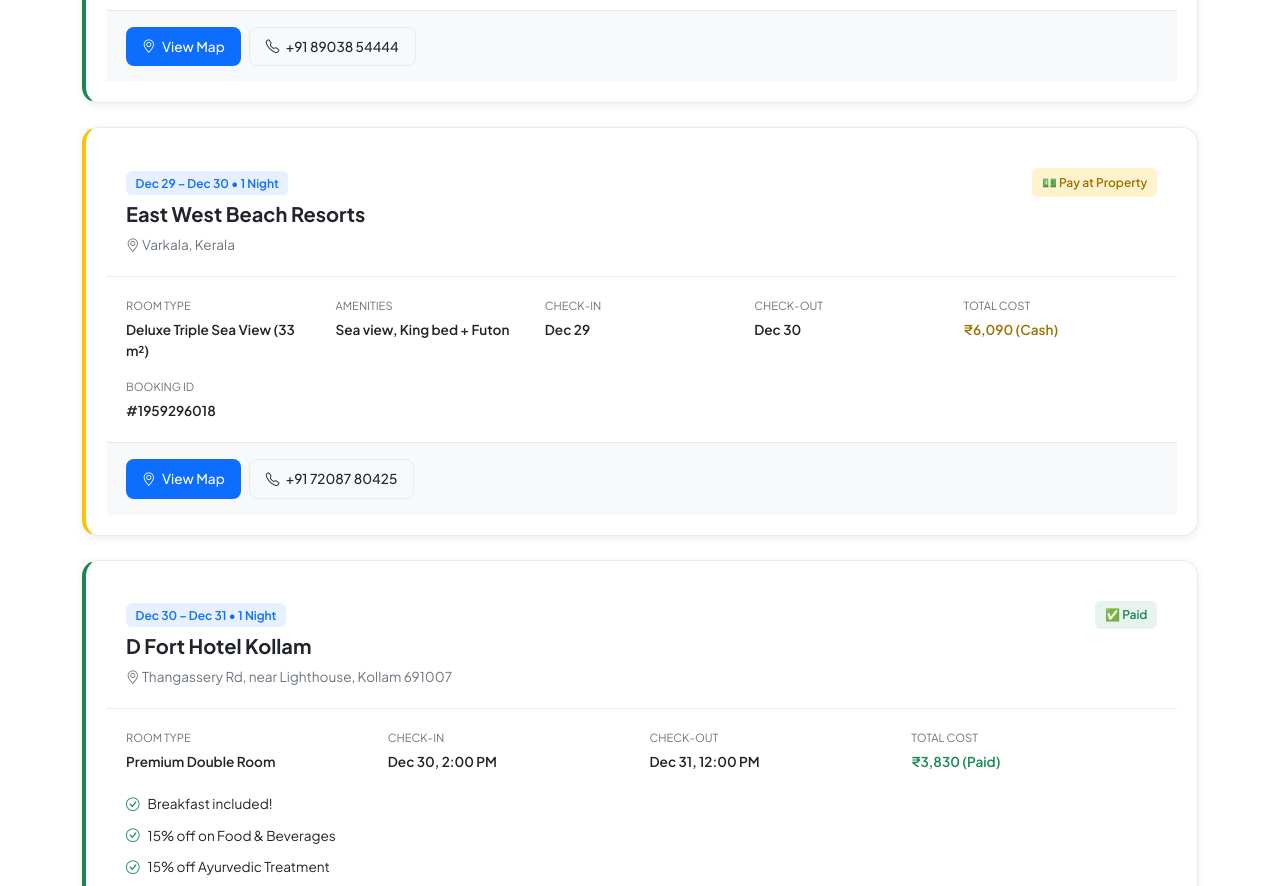
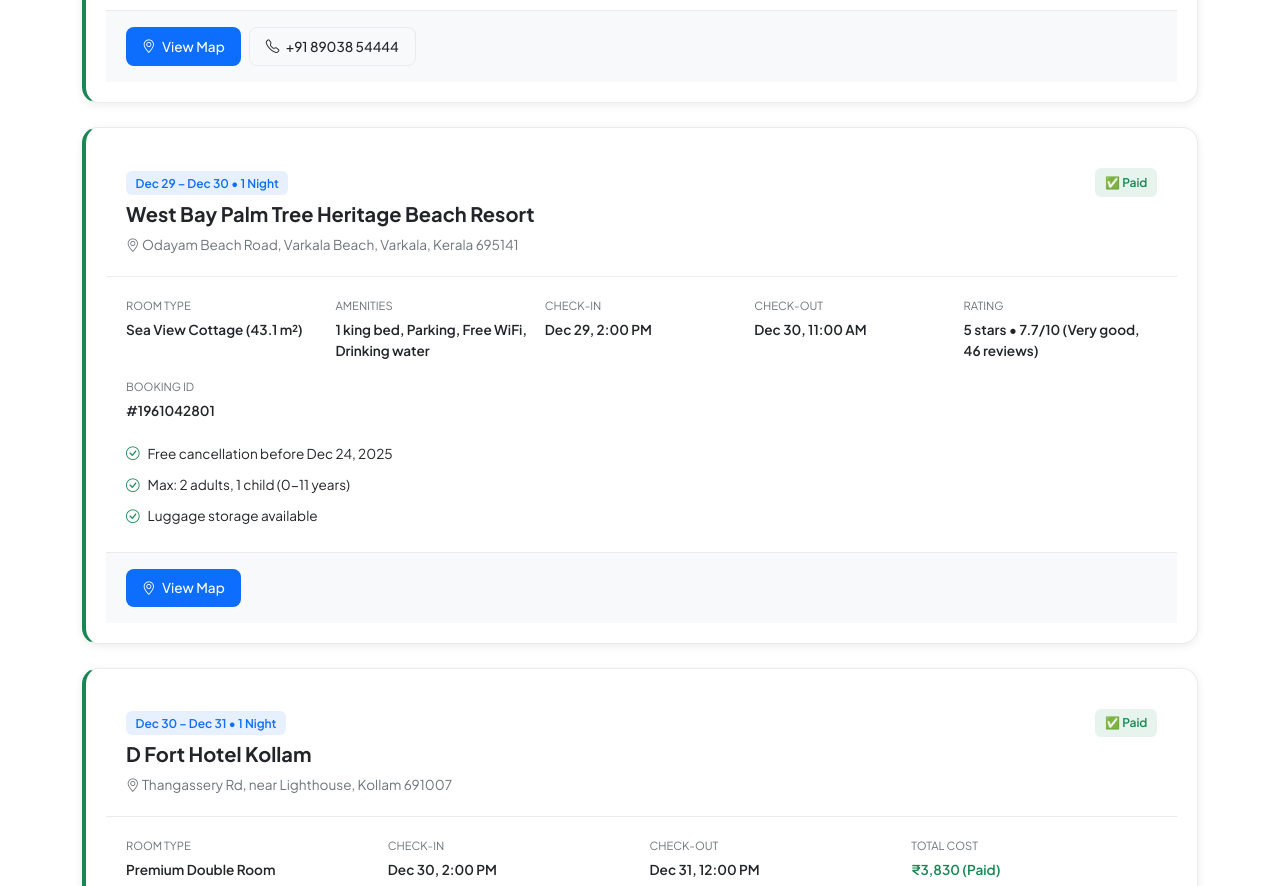
Before and after one commit to sunando94/SouthIndiaTrip, a website: page hotels.html in a window 1280 px wide. Shown: the part 1340-2226 px from the top of the page. Drawn offline with nearby package versions, Linux system fonts and the light colour scheme.

Commit message:
Update Varkala hotel booking: West Bay Palm Tree Heritage Beach Resort (Booking #1961042801)

```diff
--- a/hotels.html
+++ b/hotels.html
@@ -53,11 +53,11 @@
           <div class="summary-label">Nights</div>
         </div>
         <div class="summary-card success">
-          <div class="summary-value">₹21,056</div>
+          <div class="summary-value">₹27,146</div>
           <div class="summary-label">Paid</div>
         </div>
         <div class="summary-card warning">
-          <div class="summary-value">₹12,180</div>
+          <div class="summary-value">₹6,090</div>
           <div class="summary-label">Pay at Hotel</div>
         </div>
         <div class="summary-card danger">
@@ -179,49 +179,51 @@
       </div>
 
       <!-- Hotel 3: Varkala -->
-      <div class="hotel-card cash">
+      <div class="hotel-card paid">
         <div class="hotel-header">
           <div>
             <span class="hotel-dates">Dec 29 – Dec 30 • 1 Night</span>
-            <h3 class="hotel-name">East West Beach Resorts</h3>
-            <div class="hotel-location"><i class="bi bi-geo-alt"></i> Varkala, Kerala</div>
+            <h3 class="hotel-name">West Bay Palm Tree Heritage Beach Resort</h3>
+            <div class="hotel-location"><i class="bi bi-geo-alt"></i> Odayam Beach Road, Varkala Beach, Varkala, Kerala 695141</div>
           </div>
-          <span class="badge-cash">💵 Pay at Property</span>
+          <span class="badge-paid">✅ Paid</span>
         </div>
         <div class="hotel-body">
           <div class="hotel-grid">
             <div class="hotel-detail">
               <div class="hotel-detail-label">Room Type</div>
-              <div class="hotel-detail-value">Deluxe Triple Sea View (33 m²)</div>
+              <div class="hotel-detail-value">Sea View Cottage (43.1 m²)</div>
             </div>
             <div class="hotel-detail">
               <div class="hotel-detail-label">Amenities</div>
-              <div class="hotel-detail-value">Sea view, King bed + Futon</div>
+              <div class="hotel-detail-value">1 king bed, Parking, Free WiFi, Drinking water</div>
             </div>
             <div class="hotel-detail">
               <div class="hotel-detail-label">Check-in</div>
-              <div class="hotel-detail-value">Dec 29</div>
+              <div class="hotel-detail-value">Dec 29, 2:00 PM</div>
             </div>
             <div class="hotel-detail">
               <div class="hotel-detail-label">Check-out</div>
-              <div class="hotel-detail-value">Dec 30</div>
+              <div class="hotel-detail-value">Dec 30, 11:00 AM</div>
             </div>
             <div class="hotel-detail">
-              <div class="hotel-detail-label">Total Cost</div>
-              <div class="hotel-detail-value" style="color: #997404;">₹6,090 (Cash)</div>
+              <div class="hotel-detail-label">Rating</div>
+              <div class="hotel-detail-value">5 stars • 7.7/10 (Very good, 46 reviews)</div>
             </div>
             <div class="hotel-detail">
               <div class="hotel-detail-label">Booking ID</div>
-              <div class="hotel-detail-value">#1959296018</div>
+              <div class="hotel-detail-value">#1961042801</div>
             </div>
           </div>
+          <ul class="checklist">
+            <li class="yes"><i class="bi bi-check-circle"></i> Free cancellation before Dec 24, 2025</li>
+            <li class="yes"><i class="bi bi-check-circle"></i> Max: 2 adults, 1 child (0-11 years)</li>
+            <li class="yes"><i class="bi bi-check-circle"></i> Luggage storage available</li>
+          </ul>
         </div>
         <div class="hotel-footer">
-          <a href="https://www.google.com/maps/search/?api=1&query=East+West+Beach+Resorts+Varkala" target="_blank" class="btn-custom btn-primary-custom">
+          <a href="https://www.google.com/maps/search/?api=1&query=West+Bay+Palm+Tree+Heritage+Beach+Resort+Varkala" target="_blank" class="btn-custom btn-primary-custom">
             <i class="bi bi-geo-alt"></i> View Map
-          </a>
-          <a href="tel:+917208780425" class="btn-custom btn-outline-custom">
-            <i class="bi bi-telephone"></i> +91 72087 80425
           </a>
         </div>
       </div>
@@ -400,10 +402,10 @@
             </tr>
             <tr>
               <td>Varkala</td>
-              <td>East West Beach</td>
+              <td>West Bay Palm Tree</td>
               <td>1</td>
-              <td>₹6,090</td>
-              <td><span class="badge-cash">Cash</span></td>
+              <td>—</td>
+              <td><span class="badge-paid">Paid</span></td>
             </tr>
             <tr>
               <td>Kollam</td>
```
Also changed, not shown: budget.html (+3 -3 lines), days.html (+7 -6 lines).
